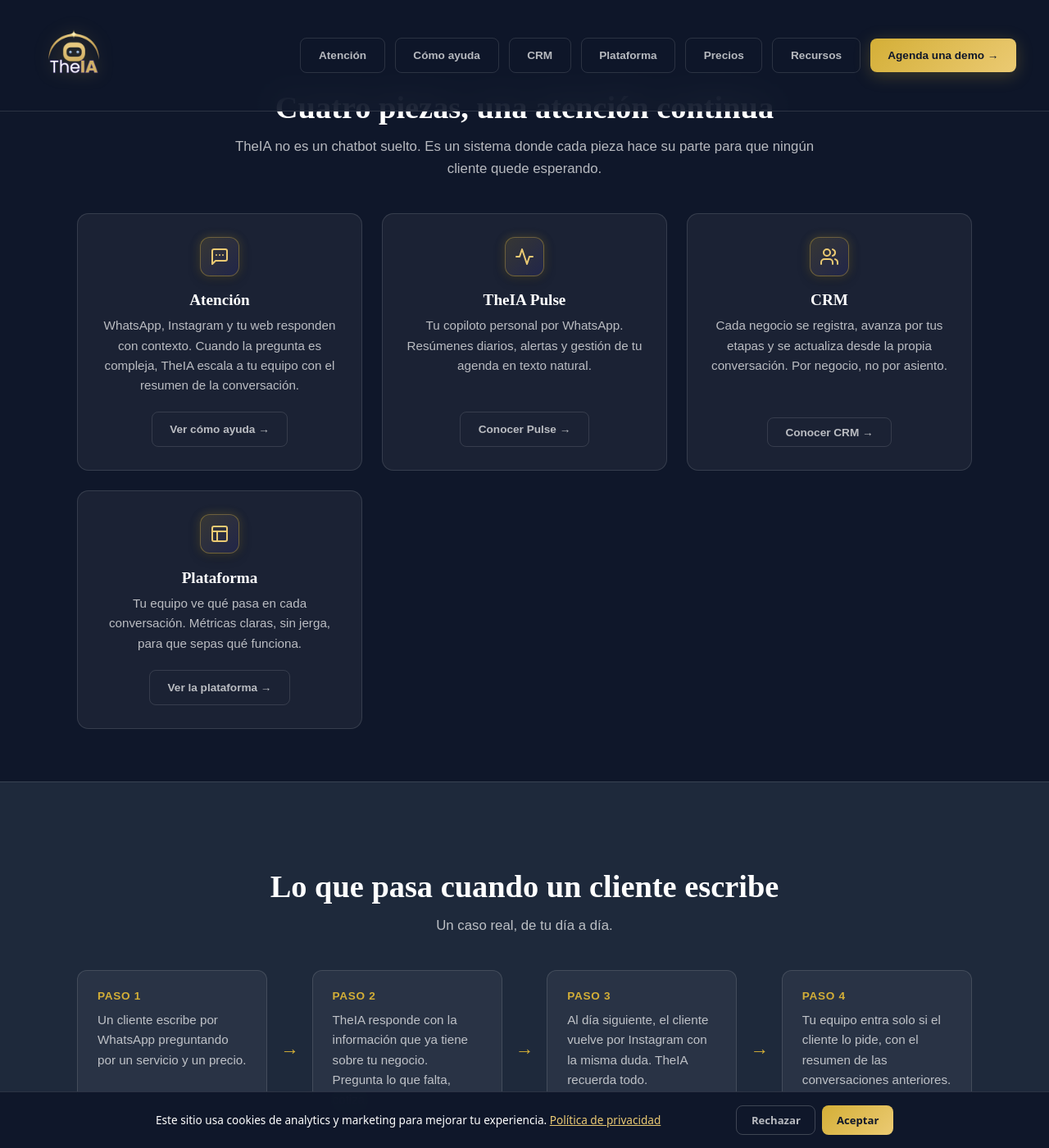
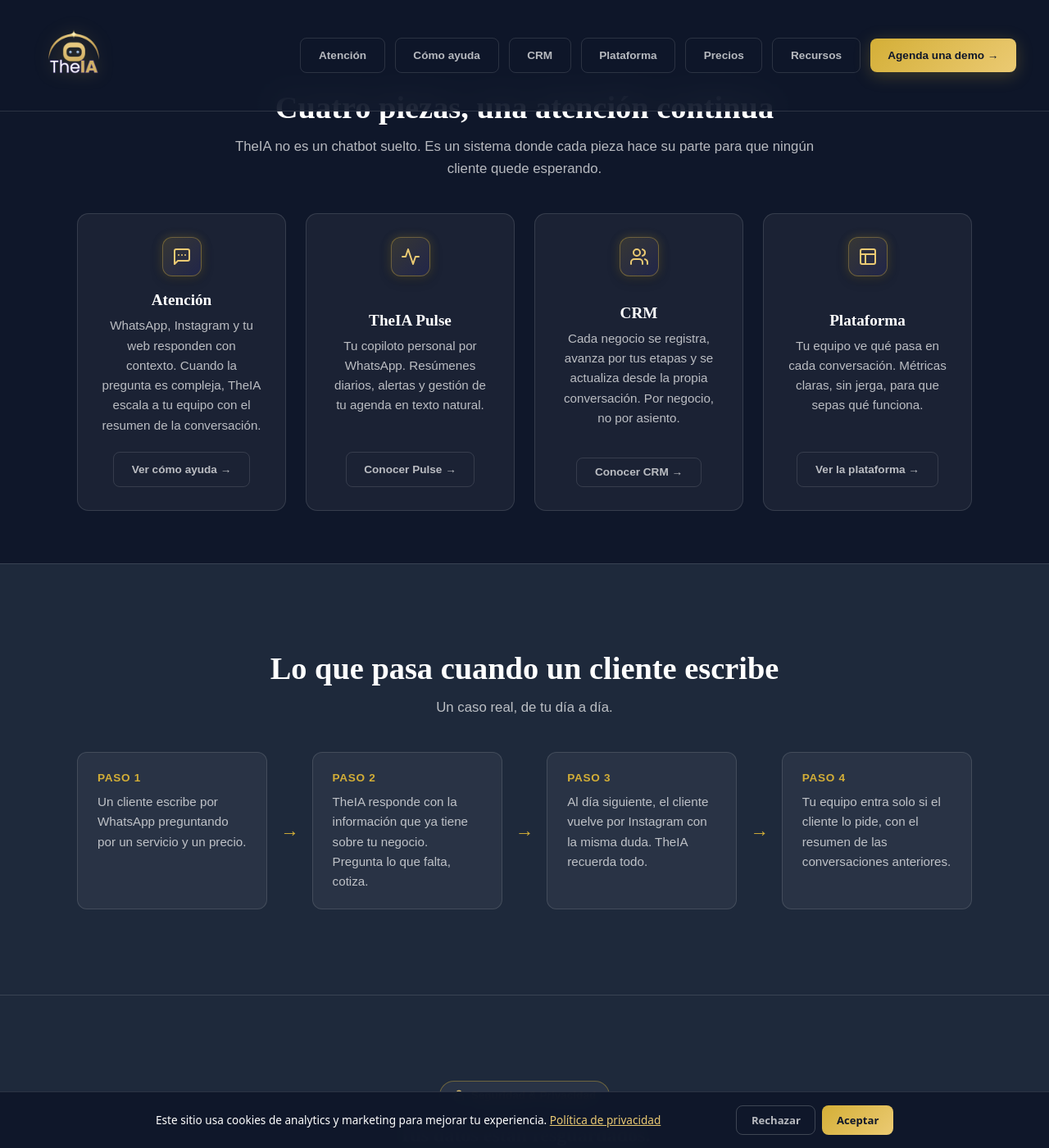
Before and after one commit to rodmera/theia-landing, a Jekyll site: the page atencion-cliente.html, which Jekyll copies as it is, in a window 1280 px wide and 1400 px high, scrolled down 1240 px. Shown: the whole window at 82% size. Built offline with Jekyll 4.4.1, drawn with Linux system fonts in a browser that asks for light colours; a script that is not in the unit is left out.

Commit message:
fix(atencion): alinear grid de tarjetas y resetear js_errors en fixtures de test

```diff
--- a/atencion-cliente.html
+++ b/atencion-cliente.html
@@ -349,7 +349,7 @@
     /* Pieces Grid */
     .pieces-grid {
       display: grid;
-      grid-template-columns: repeat(auto-fit, minmax(260px, 1fr));
+      grid-template-columns: repeat(auto-fit, minmax(240px, 1fr));
       gap: 1.5rem;
       margin-top: 2rem;
     }
@@ -398,11 +398,6 @@
       color: var(--text-sub);
       font-size: 0.95rem;
       margin-bottom: 1.25rem;
-      flex: 1;
-    }
-
-    .piece-card .btn {
-      align-self: flex-start;
     }
 
     .piece-card.preview {
```
Also changed, not shown: tests/conftest.py (+10 -0 lines).
